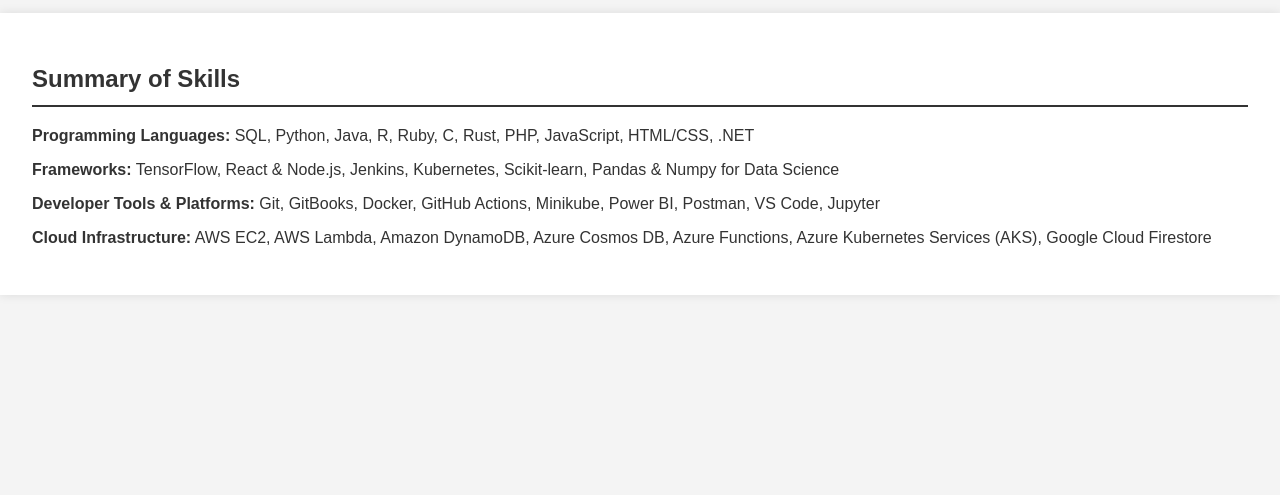
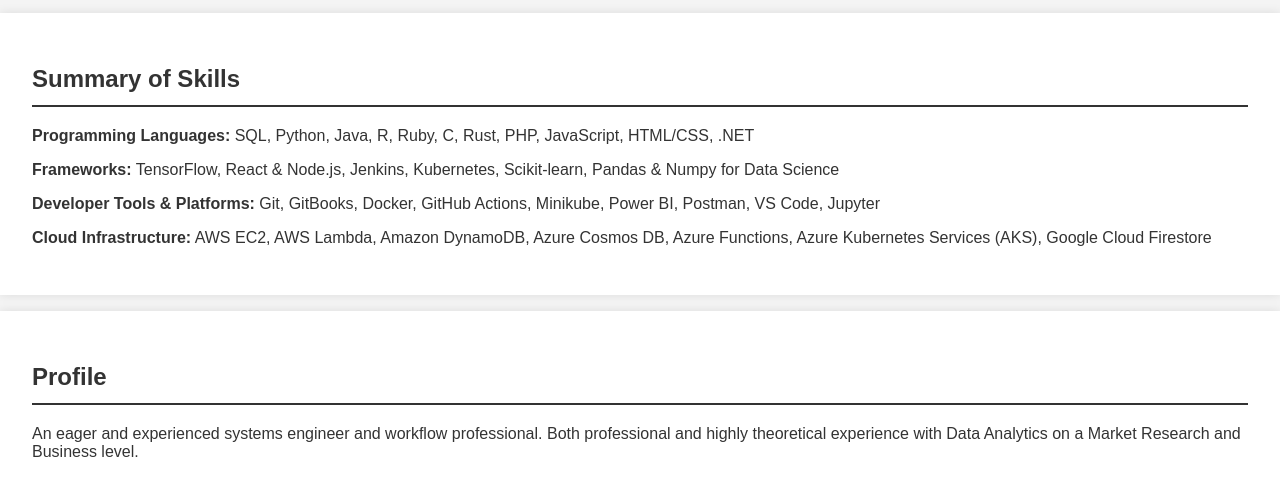
Before and after one commit to unKaan/portfolio, a plain HTML site: page public/index.html in a window 1280 px wide. Shown: the part 101-596 px from the top of the page. Drawn offline with Linux system fonts and the light colour scheme.

Commit message:
Add Profile section to HTML

```diff
--- a/public/index.html
+++ b/public/index.html
@@ -18,5 +18,9 @@
         <p><strong>Developer Tools & Platforms:</strong> Git, GitBooks, Docker, GitHub Actions, Minikube, Power BI, Postman, VS Code, Jupyter</p>
         <p><strong>Cloud Infrastructure:</strong> AWS EC2, AWS Lambda, Amazon DynamoDB, Azure Cosmos DB, Azure Functions, Azure Kubernetes Services (AKS), Google Cloud Firestore</p>
     </section>
+    <section id="profile">
+        <h2>Profile</h2>
+        <p>An eager and experienced systems engineer and workflow professional. Both professional and highly theoretical experience with Data Analytics on a Market Research and Business level.</p>
+    </section>
 </body>
 </html>
```
